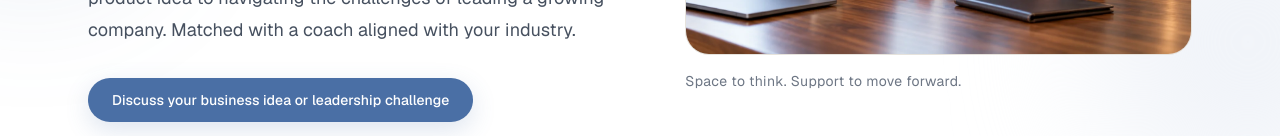
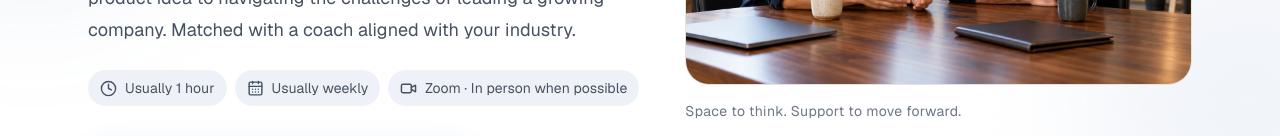
Before and after one commit to 2NspiraOpsTeam/2nspira-website, a Next.js app in the folder 2nspira-website/: page /coaching in a window 1280 px wide. Shown: the part 406-542 px from the top of the page. Built offline with nearby package versions, Linux system fonts and the light colour scheme; no server answers.

Commit message:
feat: explain usual weekly mentoring cadence and meeting options

```diff
--- a/2nspira-website/src/app/coaching/page.tsx
+++ b/2nspira-website/src/app/coaching/page.tsx
@@ -1,7 +1,7 @@
 import type { Metadata } from "next";
 import Link from "next/link";
 import Image from "next/image";
-import { Compass, UserRound, Handshake, Lightbulb, Users, Search, Layers, Target, BriefcaseBusiness, Brain, Focus, MessageSquare, BookOpen, ClipboardList, FileText, CheckCircle2, ShieldCheck } from "lucide-react";
+import { Clock, CalendarDays, Video, Compass, UserRound, Handshake, Lightbulb, Users, Search, Layers, Target, BriefcaseBusiness, Brain, Focus, MessageSquare, BookOpen, ClipboardList, FileText, CheckCircle2, ShieldCheck } from "lucide-react";
 import PageEffects from "./CoachingEffects";
 import styles from "./coaching.module.css";
 import { AmbientField, EyebrowPill } from "@/components/VisualAccents";
@@ -91,6 +91,11 @@ export default function EntrepreneurMentoringPage() {
           <EyebrowPill>Entrepreneur Mentoring &amp; Coaching</EyebrowPill>
           <h1 className={h1}>Build your business. Grow into the leader it needs.</h1>
           <p className={lead}>One-on-one mentoring for entrepreneurs—from validating a product idea to navigating the challenges of leading a growing company. Matched with a coach aligned with your industry.</p>
+          <ul aria-label="Typical mentoring sessions" className="mt-6 flex flex-wrap gap-2 text-sm text-body">
+            <li className="inline-flex items-center gap-2 rounded-full bg-accent-soft px-3 py-2"><Clock aria-hidden="true" size={17} />Usually 1 hour</li>
+            <li className="inline-flex items-center gap-2 rounded-full bg-accent-soft px-3 py-2"><CalendarDays aria-hidden="true" size={17} />Usually weekly</li>
+            <li className="inline-flex items-center gap-2 rounded-full bg-accent-soft px-3 py-2"><Video aria-hidden="true" size={17} />Zoom · In person when possible</li>
+          </ul>
           <div className="mt-8"><Link href="/contact" className={`${buttonPrimary} min-h-[44px]`}>Discuss your business idea or leadership challenge</Link></div>
         </div>
         <figure className={`relative ${styles.hero}`} data-catalog-fade>
@@ -217,7 +222,7 @@ export default function EntrepreneurMentoringPage() {
         <ol className={styles.processSteps} aria-label="Mentoring process">
           <li><article data-catalog-card className={`p-6 sm:p-7 ${cardFlat}`}><div className={styles.stepTop}><span className={styles.iconBadge}><MessageSquare aria-hidden="true" size={24} /></span><span aria-hidden="true">01</span></div><h3 className={`mt-6 ${h3}`}>Start with an introductory conversation</h3><p className="mt-4 leading-7 text-body">We discuss your business idea, industry, current challenges, and what you want to develop as a leader. We then match you with a coach aligned with your industry and priorities.</p></article></li>
           <li><article data-catalog-card className={`p-6 sm:p-7 ${cardFlat}`}><div className={styles.stepTop}><span className={styles.iconBadge}><ClipboardList aria-hidden="true" size={24} /></span><span aria-hidden="true">02</span></div><h3 className={`mt-6 ${h3}`}>Agree priorities and actions</h3><p className="mt-4 leading-7 text-body">We identify the decisions and skills that need attention first, agree practical actions, and review what you learn as your business develops.</p></article></li>
-          <li><article data-catalog-card className={`p-6 sm:p-7 ${cardFlat}`}><div className={styles.stepTop}><span className={styles.iconBadge}><Compass aria-hidden="true" size={24} /></span><span aria-hidden="true">03</span></div><h3 className={`mt-6 ${h3}`}>Define the rhythm and support</h3><p className="mt-4 leading-7 text-body">We agree session frequency and duration, the scope and channels of support between sessions, and response expectations before the engagement begins.</p></article></li>
+          <li><article data-catalog-card className={`p-6 sm:p-7 ${cardFlat}`}><div className={styles.stepTop}><span className={styles.iconBadge}><Compass aria-hidden="true" size={24} /></span><span aria-hidden="true">03</span></div><h3 className={`mt-6 ${h3}`}>Define the rhythm and support</h3><p className="mt-4 leading-7 text-body">Sessions are usually one hour, once a week, via Zoom or in person when possible. We agree the schedule, the scope and channels of support between sessions, and response expectations before the engagement begins.</p></article></li>
         </ol>
         <div className={styles.scopeNote}><ShieldCheck aria-hidden="true" size={32} strokeWidth={1.5} /><h3 className={h3}>Mentoring, not done-for-you development</h3><p className="leading-8 text-body">We help you strengthen your leadership while you retain ownership of business decisions and execution. Mentoring supports your judgment, plans, and actions; it is not done-for-you product development or outsourced operational delivery.</p></div>
       </div>
--- a/2nspira-website/src/components/EntrepreneurMentoringCard.tsx
+++ b/2nspira-website/src/components/EntrepreneurMentoringCard.tsx
@@ -11,6 +11,7 @@ export default function EntrepreneurMentoringCard() {
     <p className={eyebrow}>Industry-aligned guidance</p>
     <h3 id="entrepreneur-service-heading" className={`mt-4 ${h3}`}>Entrepreneur Mentoring &amp; Coaching</h3>
     <p className="mt-4 max-w-3xl leading-7 text-body">One-on-one mentoring for entrepreneurs—from validating a product idea to navigating the challenges of leading a growing company. Matched with a coach aligned with your industry for practical business guidance, mindset and leadership coaching, and ongoing support.</p>
+    <p className="mt-4 text-sm leading-7 text-body">Sessions are usually one hour, once a week, via Zoom or in person when possible.</p>
     <Link href="/coaching" className={`mt-6 min-h-[44px] ${linkInline}`}>Explore Entrepreneur Mentoring &amp; Coaching <span data-service-arrow aria-hidden="true">→</span></Link>
     </div>
   </article>;
```
